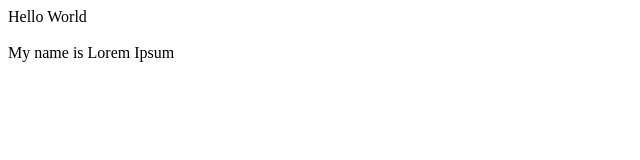
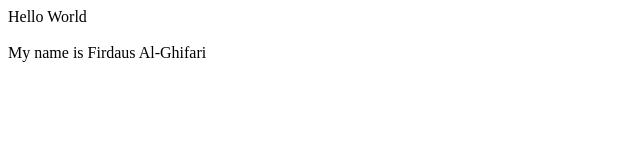
Before and after one commit to darklordace/hello-world-example, a plain HTML site: page index.html in a window 1280 px wide. Shown: the full height of the page, 0-640 px from the left. Drawn offline with Linux system fonts and the light colour scheme.

Commit message:
mengganti Lorem Ipsum menjadi nama

```diff
--- a/index.html
+++ b/index.html
@@ -9,6 +9,6 @@
 <body>
   Hello World<br/>
   <br/>
-  My name is Lorem Ipsum
+  My name is Firdaus Al-Ghifari
 </body>
 </html>
```
